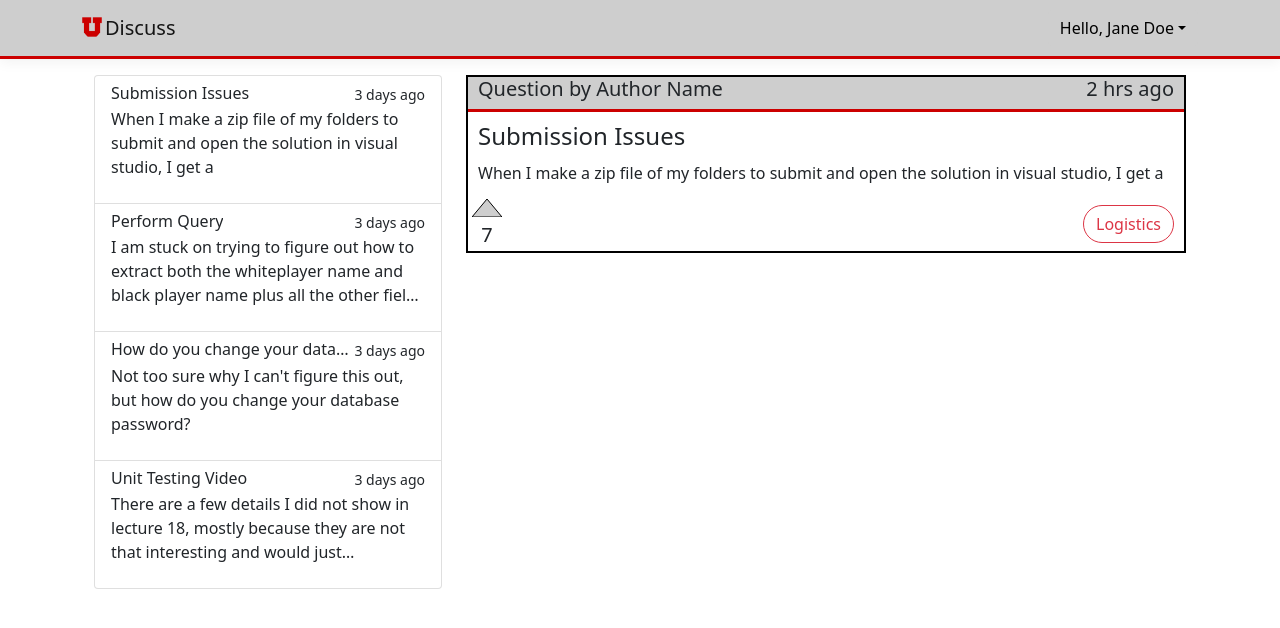
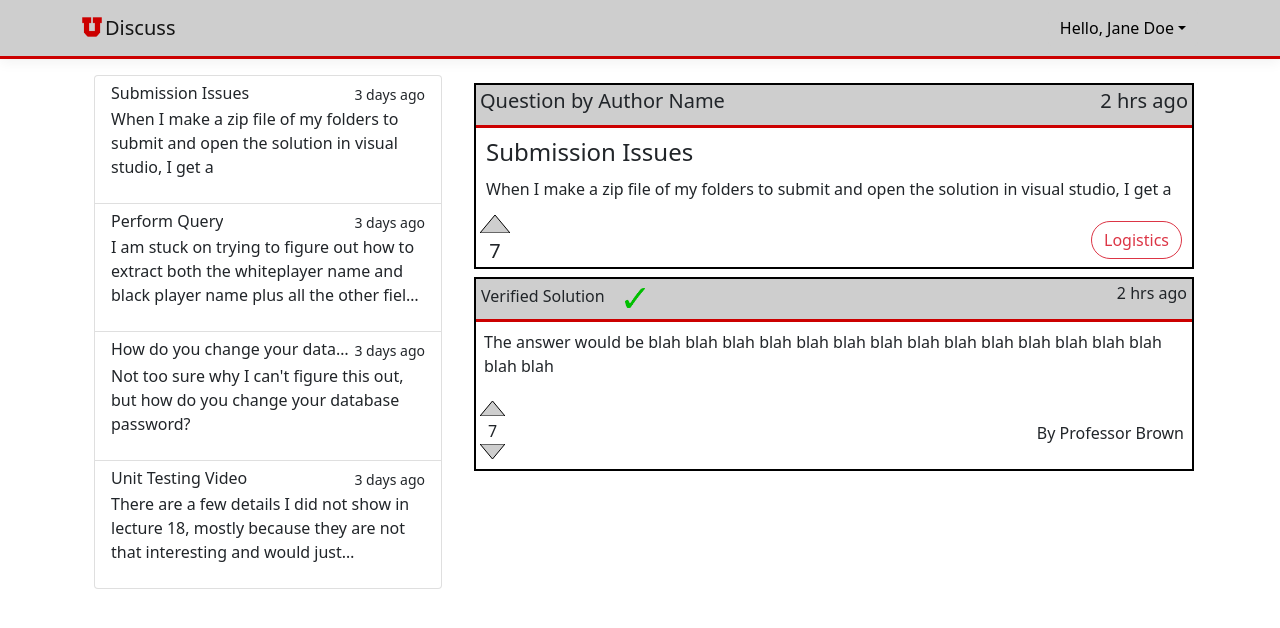
Before and after one commit to kadenhendrickson/UDiscuss, a React (Create React App) app in the folder ClientApp/: page / in a window 1280 px wide. Shown: the top 628 px of the page. Built offline with nearby package versions, Linux system fonts and the light colour scheme.

Commit message:
Fetch example in Home.js. Also put solution box in it

```diff
--- a/ClientApp/src/components/Home.js
+++ b/ClientApp/src/components/Home.js
@@ -1,6 +1,7 @@
 import React, { Component } from 'react';
 import { PostList } from './PostList/PostList'
 import { SelectedPost } from './SelectedPost/SelectedPost'
+import { SolutionBox } from './SolutionBox/SolutionBox';
 
 var posts = [
     { id: 0, title: "Submission Issues", body: "When I make a zip file of my folders to submit and open the solution in visual studio, I get a "},
@@ -14,15 +15,30 @@ export class Home extends Component {
   static displayName = Home.name;
 
     constructor(props) {
-        super(props)
+        super(props);
 
-        this.ListItemHandler = this.ListItemHandler.bind(this)
+        this.ListItemHandler = this.ListItemHandler.bind(this);
+
+        // TEST IS HERE
+        this.getFromDB = this.getFromDB.bind(this);
+
         this.state = {
             selectedPostIndex: 0,
             posts : []
         }
 
     }
+
+
+
+    async getFromDB() {
+        const response = await fetch('/post/1');
+        const data = await response.json();
+        alert(response.json);
+    }
+
+
+
 
 
     ListItemHandler = (index) =>  {
@@ -38,11 +54,14 @@ export class Home extends Component {
         <div class="container-fluid">
             <div class="row">
                 <div class="col-sm-4">
-                    <PostList posts={posts} handler={this.ListItemHandler} />
+                    <PostList posts={posts} handler={this.getFromDB} />
                 </div>
                 <div class="col-sm-8">
                     <SelectedPost post={posts[this.state.selectedPostIndex]} />
+                    <SolutionBox isVerified={true} author="Professor Brown" />
                 </div>
+
+
             </div>
 
       </div>
--- a/ClientApp/src/components/SelectedPost/SelectedPost.js
+++ b/ClientApp/src/components/SelectedPost/SelectedPost.js
@@ -19,7 +19,7 @@ export class SelectedPost extends Component {
 
     render() {
         return (
-            <div className="post-border border-color">
+            <div className="m-2 post-border border-color w-100">
                 <SelectedPostHeader postType="Question" author="Author Name" timeSincePost="2 hrs ago" />
                 <SelectedPostTitle title={this.props.post.title}/>
                 <SelectedPostBody body={this.props.post.body} />
--- a/ClientApp/src/components/SelectedPost/SelectedPostHeader.js
+++ b/ClientApp/src/components/SelectedPost/SelectedPostHeader.js
@@ -15,7 +15,7 @@ export class SelectedPostHeader extends Component {
     render() {
         return (
             <div className="secondary-color underline-nav">
-                <div style={{ 'margin-right': '10px', 'margin-left': '10px'}}>
+                <div className="p-1">
                     <h5 style={{ float: 'right' }}>{this.props.timeSincePost}</h5>
                     <h5>{this.props.postType} by {this.props.author}</h5>
                 </div>
--- a/ClientApp/src/components/SolutionBox/SolutionBox.js
+++ b/ClientApp/src/components/SolutionBox/SolutionBox.js
@@ -15,15 +15,17 @@ export class SolutionBox extends Component {
 
     render() {
         return (
-            <div className="post-border border-color w-50">
+            <div className="m-2 post-border border-color w-100 position-relative">
                 <SolutionBoxHeader timeSincePost="2 hrs ago" isVerified={true} timeSincePost="2 hrs ago" />
                 <div className="m-2">
                     <SolutionBoxText contents="The answer would be blah blah blah blah blah blah blah blah blah blah blah blah blah blah blah blah" />
                 </div>
-                <div className="m-2" style={{ float: 'right'}}>
+                <div className="m-2 position-absolute" style={{bottom: '0', right: '0' }}>
                     <SolutionBoxAuthor author="Professor Brown" />
                 </div>
-                <CommentVoteButton upvotes={7} isUpToggled={false} isDownToggled={false} />
+                <div>
+                    <CommentVoteButton upvotes={7} isUpToggled={false} isDownToggled={false} />
+                </div>
             </div>
         );
     }
--- a/ClientApp/src/components/SolutionBox/SolutionBoxAuthor.js
+++ b/ClientApp/src/components/SolutionBox/SolutionBoxAuthor.js
@@ -9,7 +9,7 @@ export class SolutionBoxAuthor extends Component {
     render() {
         return (
             <div>
-                <p className="mr-2">{this.props.author}</p>
+                <p> By {this.props.author}</p>
             </div>
         );
     }
```
